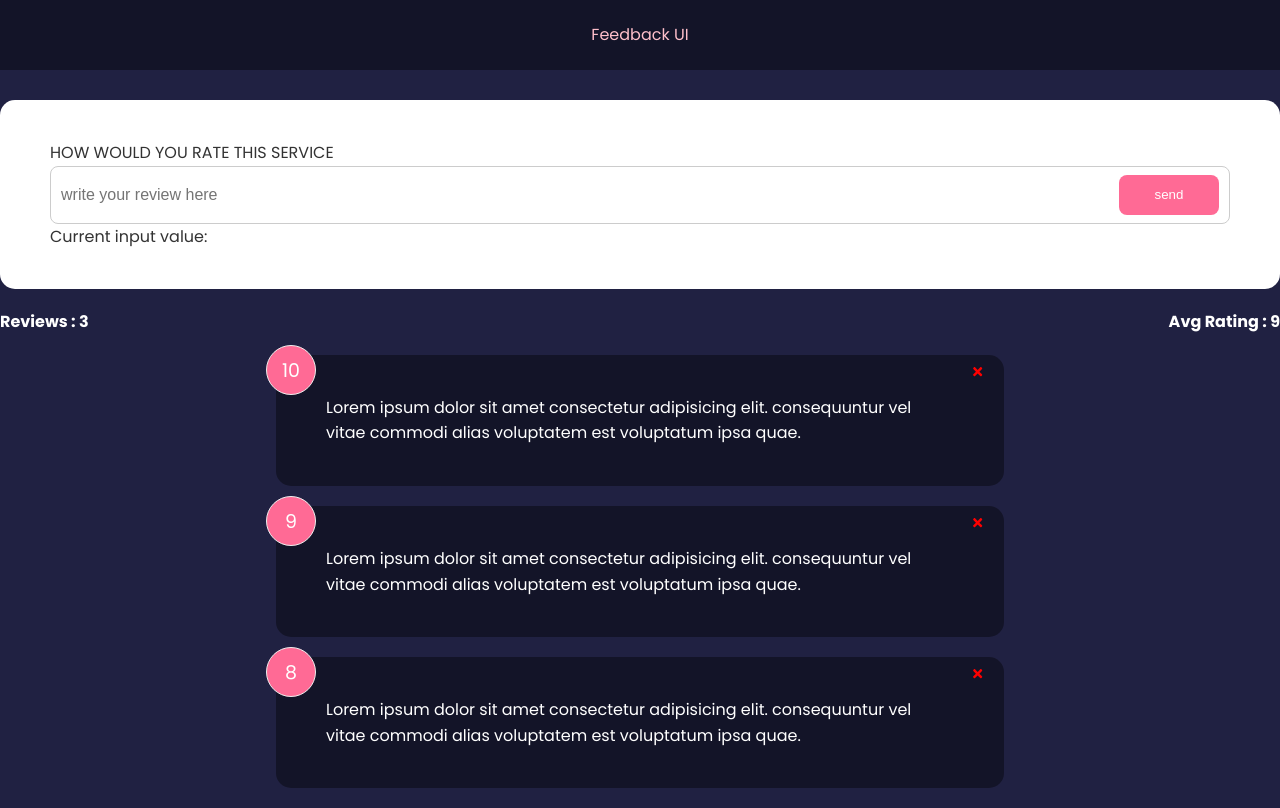
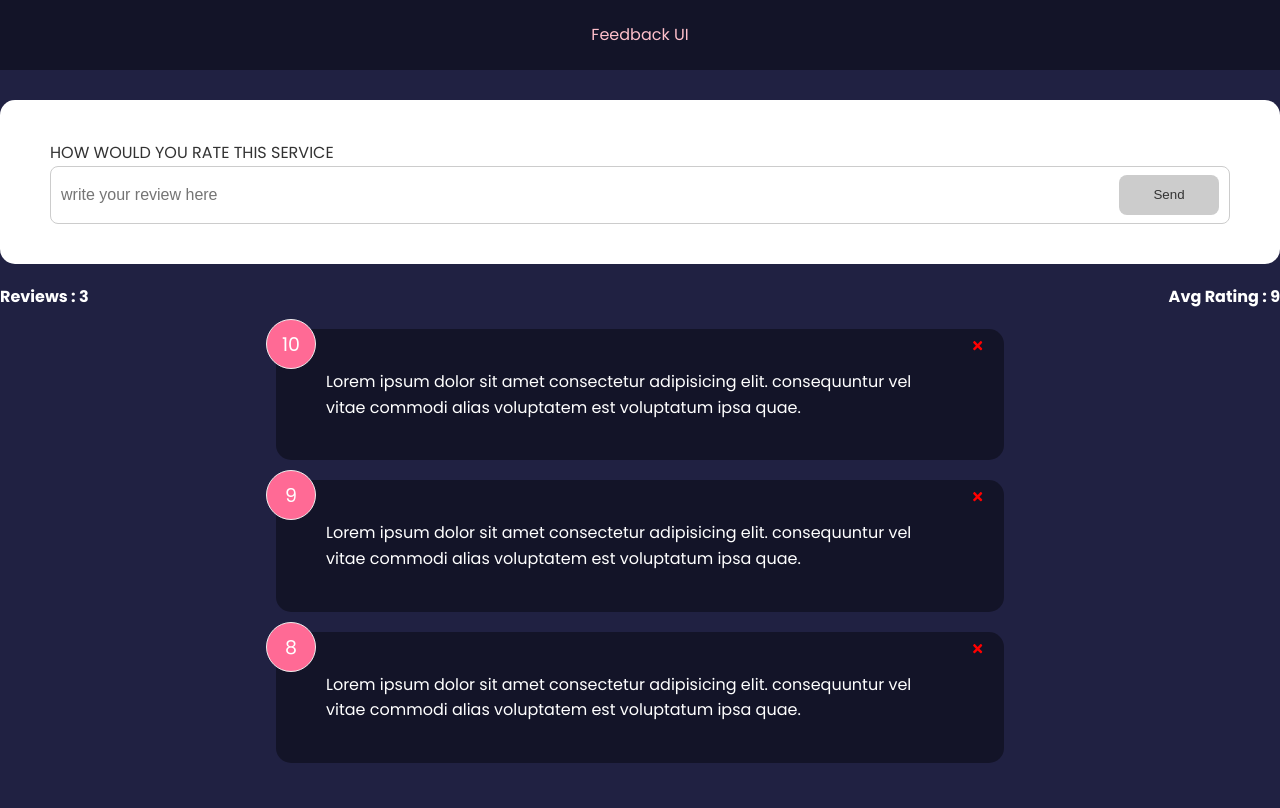
Before and after one commit to pranayharishchandra/Feedback-Web-Application-Project, a React (Create React App) app: page / in a window 1280 px wide. Built offline with nearby package versions, Linux system fonts and the light colour scheme.

Commit message:
Text Change handler created, bug is it works 1 char/operation/state late

```diff
--- a/src/components/FeedbackForm.jsx
+++ b/src/components/FeedbackForm.jsx
@@ -4,11 +4,32 @@ import Button from "./shared/Button";
 
 
 function FeedbackForm() {
-    const [text, setText] = useState("");
+    const [text, setText] = useState("")
+    const [btnDisabled, setBtnDisabled] = useState(true) // it will be disabled until we write 10 characters
+    const [message, setMessage] = useState("")
+
+
+
+
+
 
     function textChangeHandler (e) {
+
+        if (text.length === 0) {
+            setMessage(null);
+            // setMessage("");
+            setBtnDisabled(true);
+        }
+        else if (text.trim().length < 10) {
+            setMessage("Type atleast 10 characters");
+        }
+        else {
+            setMessage(null);
+
+        }
+        console.log(text);
+
         setText(e.target.value);
-        console.log(text);
     }
 
 
@@ -23,11 +44,16 @@ function FeedbackForm() {
                     onChange={textChangeHandler} />
 
                 <Button type="submit"
-                    version='secondary'
-                    >send</Button>
+                        // version='secondary'
+                        isDisabled={btnDisabled}
+
+                        >
+                            Send
+                        </Button>
 
         </div>
-            <p>Current input value: {text}</p>
+        {message}
+
 
     </Card>
   )
--- a/src/index.css
+++ b/src/index.css
@@ -169,6 +169,7 @@ input:focus {
   opacity: 0.9;
 }
 
+
 .btn:disabled {
   background-color: #cccccc;
   color: #333;
```
Lines whose indentation alone changed are shown as unchanged.
